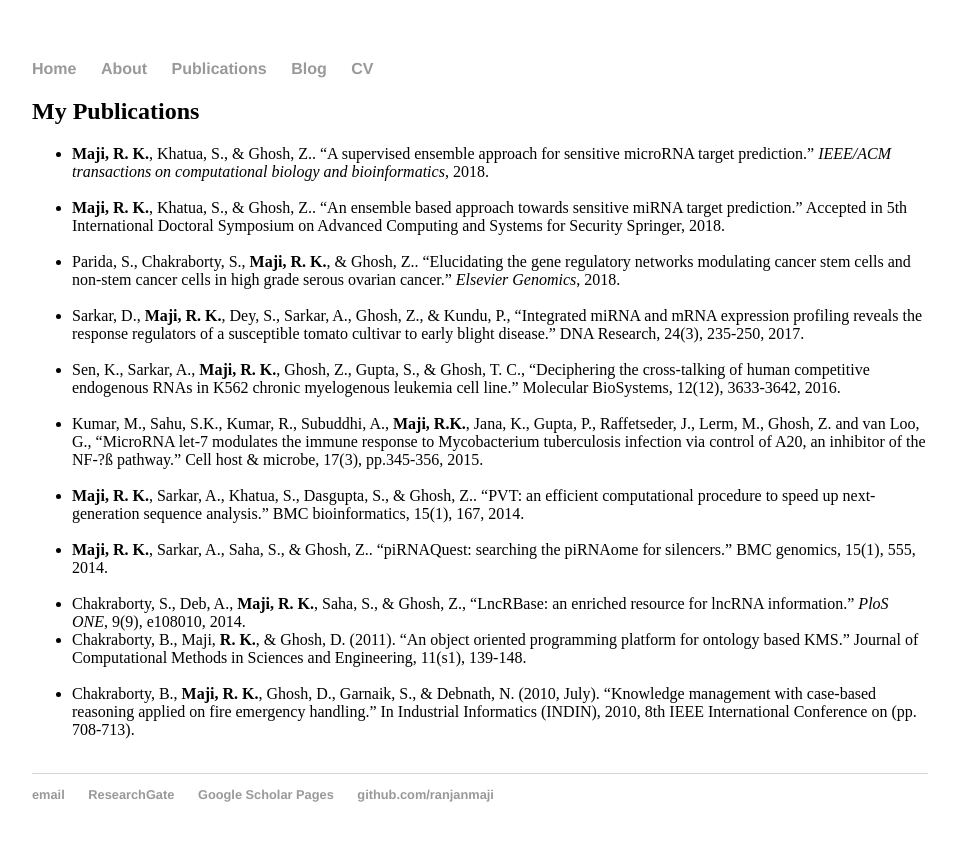
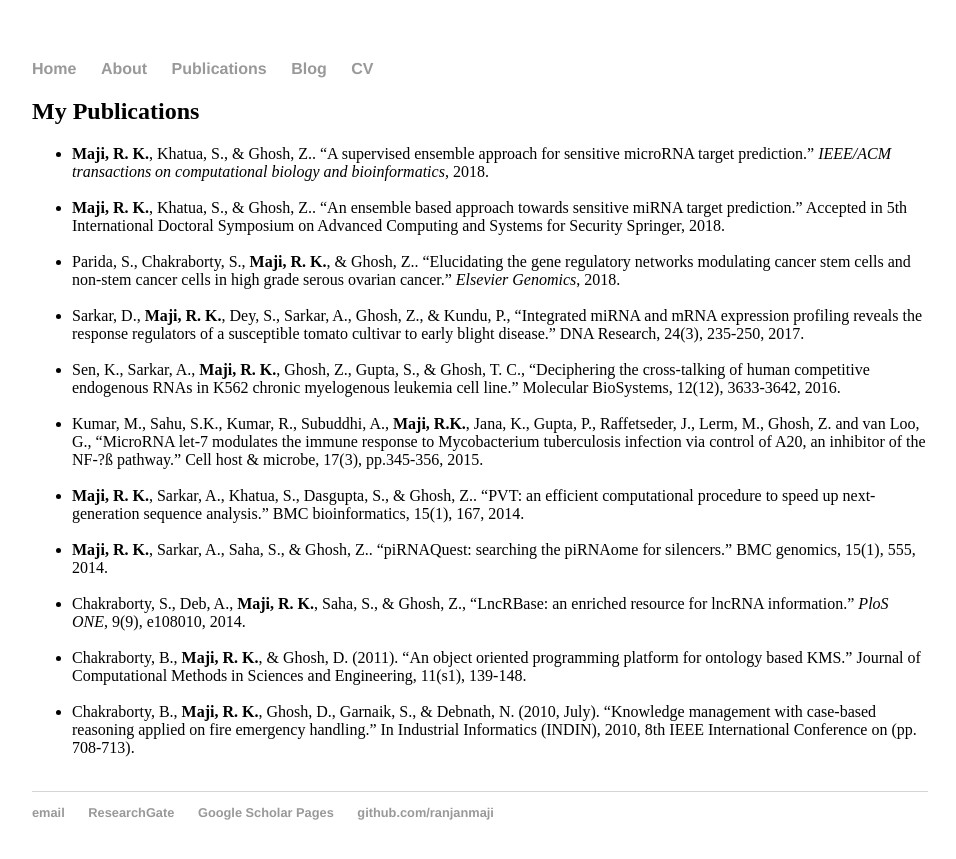
Before and after one commit to ranjanmaji/just-a-site, a Jekyll site: the page built from publications/index.md, in a window 1280 px wide. Shown: the top 859 px of the page, without its empty margins (160-1116 px from the left). Built offline with Jekyll 4.4.1, drawn with Linux system fonts in a browser that asks for light colours.

```diff
--- a/publications/index.md
+++ b/publications/index.md
@@ -32,8 +32,8 @@ analysis." BMC bioinformatics, 15(1), 167, 2014.<br/><br/>
 * **Maji, R. K.**, Sarkar, A., Saha, S., & Ghosh, Z.. "piRNAQuest: searching the
 piRNAome for silencers." BMC genomics, 15(1), 555, 2014.<br/><br/>
 * Chakraborty, S., Deb, A., **Maji, R. K.**, Saha, S., & Ghosh, Z., "LncRBase: an
-enriched resource for lncRNA information." *PloS ONE*, 9(9), e108010, 2014.
-* Chakraborty, B., Maji, **R. K.**, & Ghosh, D. (2011). "An object oriented
+enriched resource for lncRNA information." *PloS ONE*, 9(9), e108010, 2014.<br/><br/>
+* Chakraborty, B., **Maji, R. K.**, & Ghosh, D. (2011). "An object oriented
 programming platform for ontology based KMS." Journal of Computational
 Methods in Sciences and Engineering, 11(s1), 139-148.<br/><br/>
 * Chakraborty, B., **Maji, R. K.**, Ghosh, D., Garnaik, S., & Debnath, N. (2010,
```
